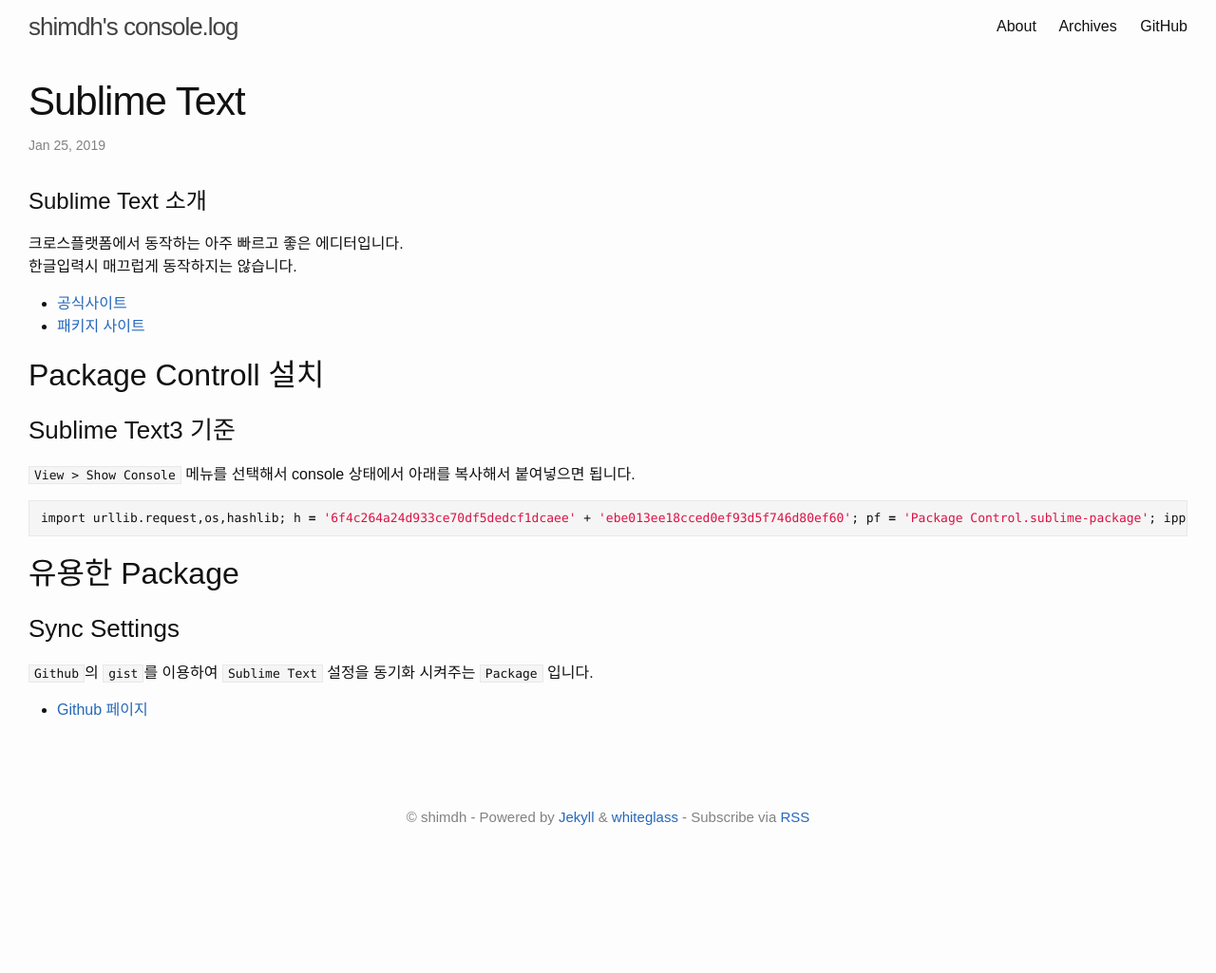
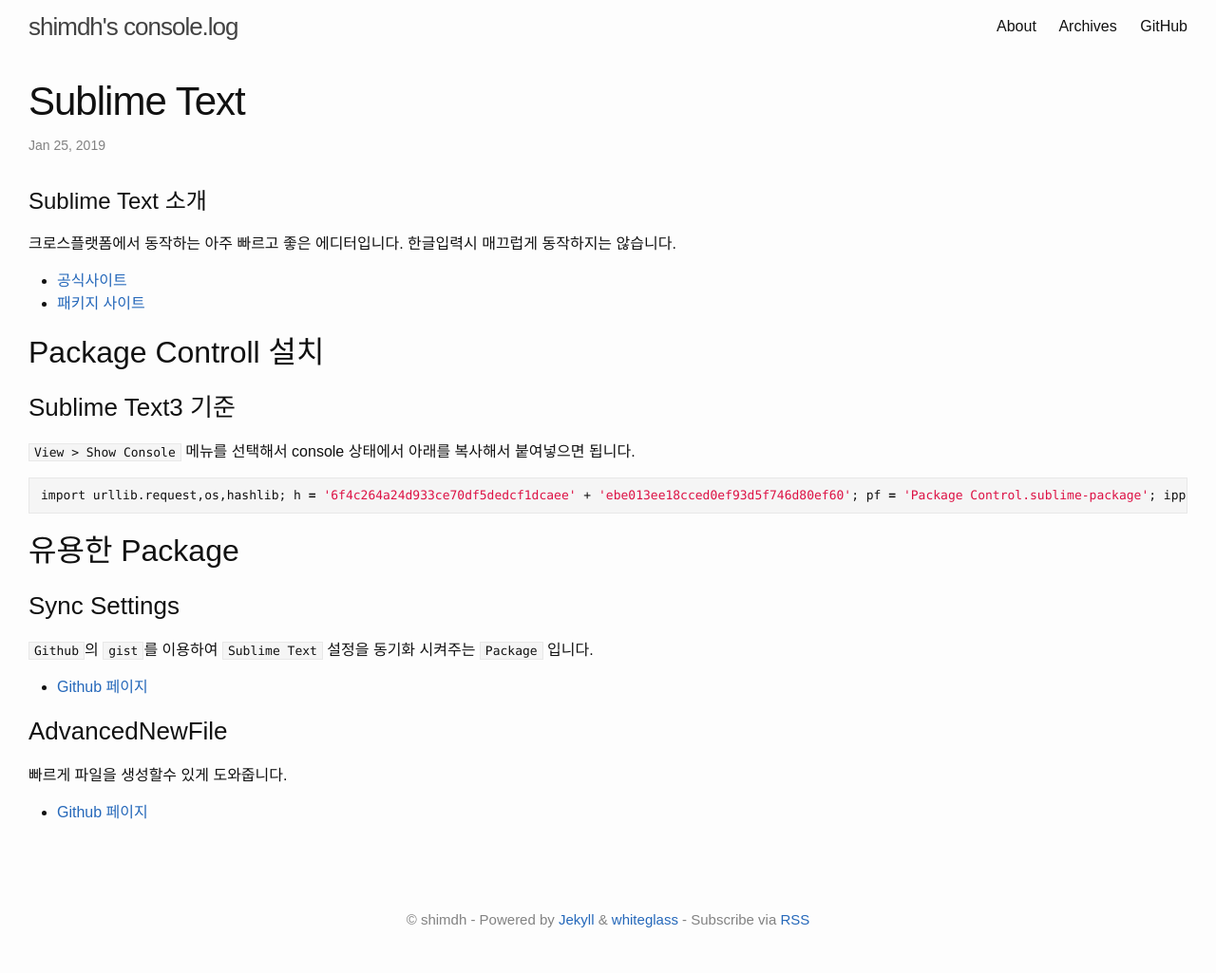
Before and after one commit to yous/whiteglass, a Jekyll site: the page built from _posts/2019-01-25-sublimetext.md, in a window 1280 px wide. Shown: the whole page at 95% size. Built offline with Jekyll 4.4.1, drawn with Linux system fonts in a browser that asks for light colours; before the commit the page ends 917 px from its top, so only the background shows below that.

Commit message:
add anf info

````diff
--- a/_posts/2019-01-25-sublimetext.md
+++ b/_posts/2019-01-25-sublimetext.md
@@ -22,8 +22,6 @@
 import urllib.request,os,hashlib; h = '6f4c264a24d933ce70df5dedcf1dcaee' + 'ebe013ee18cced0ef93d5f746d80ef60'; pf = 'Package Control.sublime-package'; ipp = sublime.installed_packages_path(); urllib.request.install_opener( urllib.request.build_opener( urllib.request.ProxyHandler()) ); by = urllib.request.urlopen( 'http://packagecontrol.io/' + pf.replace(' ', '%20')).read(); dh = hashlib.sha256(by).hexdigest(); print('Error validating download (got %s instead of %s), please try manual install' % (dh, h)) if dh != h else open(os.path.join( ipp, pf), 'wb' ).write(by)
 ```
 
-
-
 ## 유용한 Package
 
 ### Sync Settings
@@ -31,3 +29,9 @@
 `Github`의 `gist`를 이용하여 `Sublime Text` 설정을 동기화 시켜주는 `Package` 입니다.
 
 - [Github 페이지](https://github.com/mfuentesg/SyncSettings)
+
+### AdvancedNewFile
+
+빠르게 파일을 생성할수 있게 도와줍니다.
+
+- [Github 페이지](https://github.com/skuroda/Sublime-AdvancedNewFile)
````
